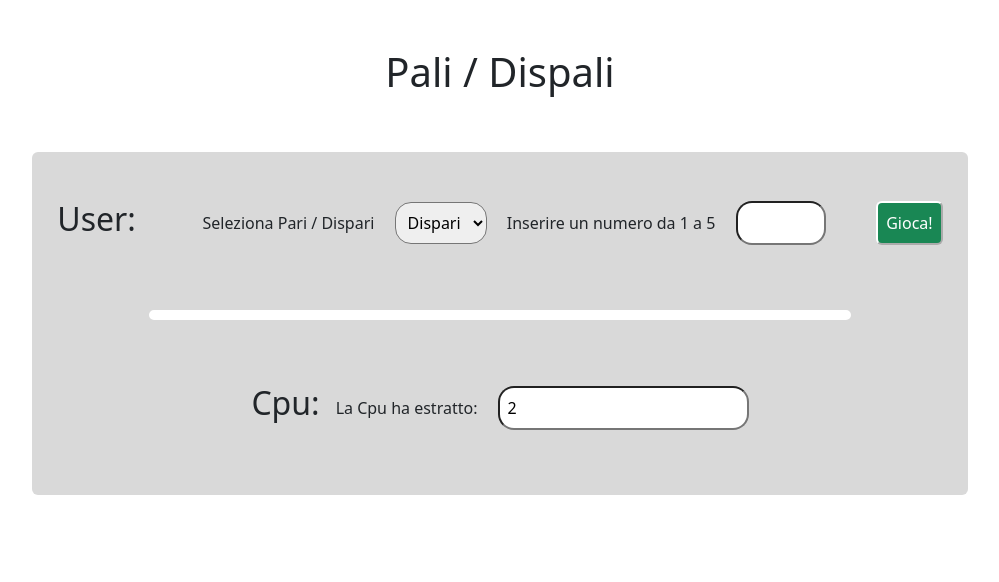
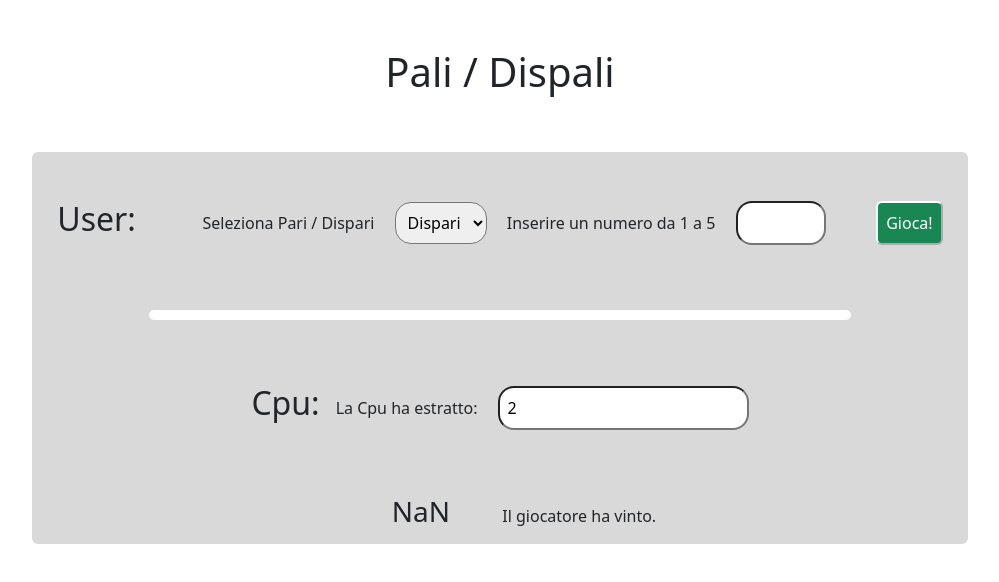
Before and after one commit to FraFra2/js-paliedispari, a plain HTML site: page pariDispari/index.html in a window 1280 px wide. Both pictures are taken after a click on the button "Gioca!". Shown: the whole page, without its empty margins (140-1139 px from the left). Drawn offline with nearby package versions, Linux system fonts and the light colour scheme.

Commit message:
ADD COntrollo finale sul risultato

```diff
--- a/pariDispari/index.html
+++ b/pariDispari/index.html
@@ -46,8 +46,11 @@
                     </div>
                 </div>
 
-                <div class="results">
-                    <p id = "resultsP">
+                <div class="results py-3">
+                    <h3 class = "d-inline px-5">
+
+                    </h3>
+                    <p  class = "d-inline" id = "resultsP">
 
                     </p>
                 </div>
--- a/pariDispari/js/script.js
+++ b/pariDispari/js/script.js
@@ -14,19 +14,19 @@ function sum(x, y){
 
 function checkOddEven(number) {
     if (number % 2 === 0) {
-        return "Even";
+        return "even";
     } else {
-        return "Odd";
+        return "odd";
     }
 }
 
-let selectedValue = document.getElementById("oddEvenSel");
 let userInput = document.getElementById("userNum");
 let cpuOutput = document.getElementById("cpuNum");
 let results = document.getElementById("resultsP");
 let buttonGame = document.querySelector("button");
 
 buttonGame.addEventListener("click", function(){
+    let selectedValue = document.getElementById("oddEvenSel").value;
     if(userInput.value > 5){
         alert("Il numero deve essere inferiore o uguale a 5");
         userInput.value = 0;
@@ -34,6 +34,13 @@ buttonGame.addEventListener("click", function(){
 
     cpuOutput.value = getRandomNum();
     let resultValue = sum(parseInt(userInput.value), parseInt(cpuOutput.value));
-    console.log(resultValue);
+    let resultOutpu = document.querySelector("h3").innerHTML = resultValue;
+    let sumCheck = checkOddEven(resultValue);
+    if(sumCheck == selectedValue){
+        results.innerHTML = "Il giocatore ha vinto."
+    }
+    else{
+        results.innerHTML = "Il giocatore ha perso."
+    }
 
 });
```
